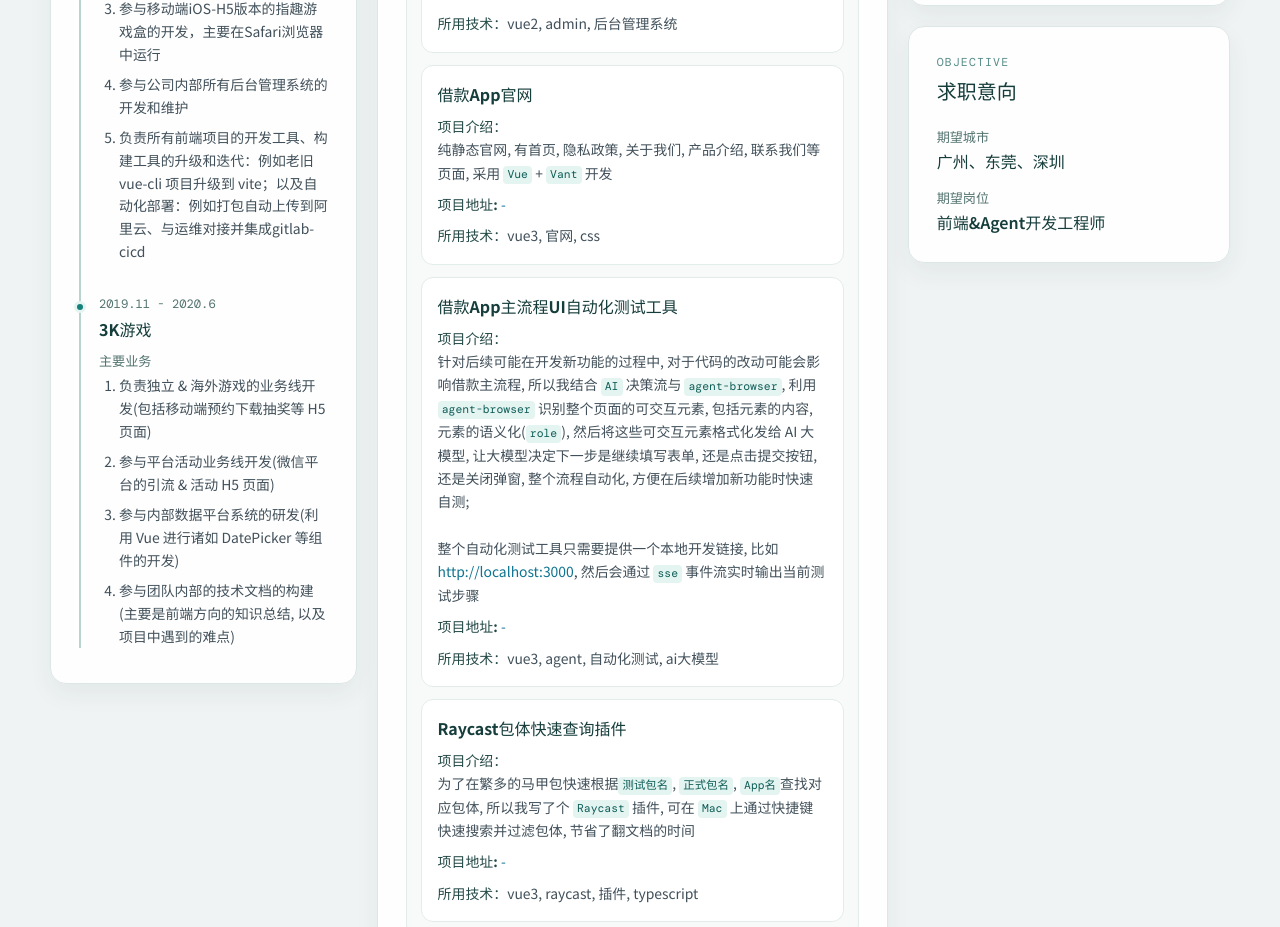
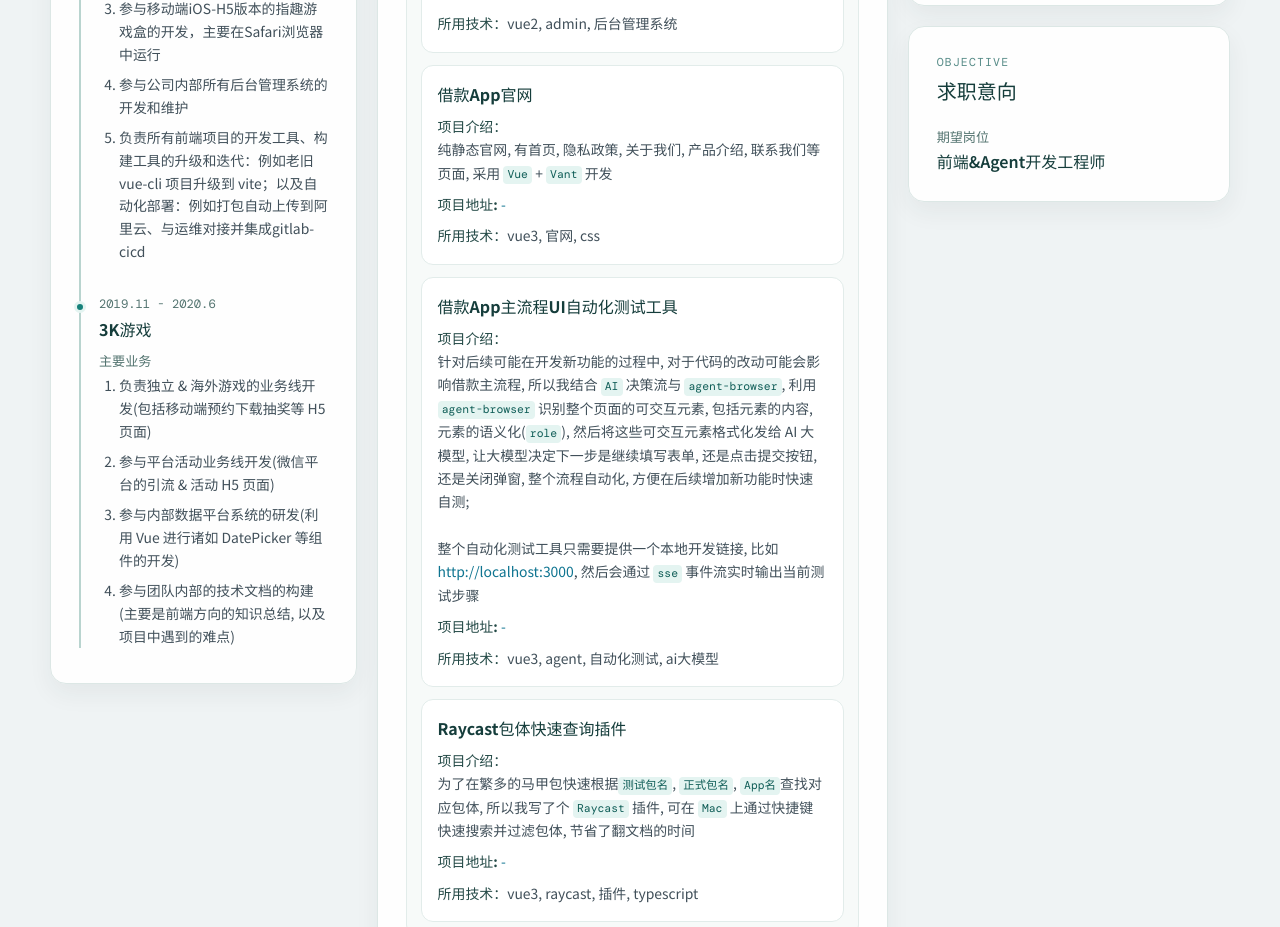
Before and after one commit to ddzy/resume, a Vue app: page / in a window 1280 px wide. Shown: the part 2120-3047 px from the top of the page. Built offline with nearby package versions, Linux system fonts and the light colour scheme.

Commit message:
feat: 更新简历

```diff
--- a/src/data/resume/profile.ts
+++ b/src/data/resume/profile.ts
@@ -24,7 +24,4 @@ export const githubStats = [
 	['近一年贡献', '353'],
 ] as const;
 
-export const careerObjective = [
-	['期望城市', '广州、东莞、深圳'],
-	['期望岗位', '前端&Agent开发工程师'],
-] as const;
+export const careerObjective = [['期望岗位', '前端&Agent开发工程师']] as const;
```
